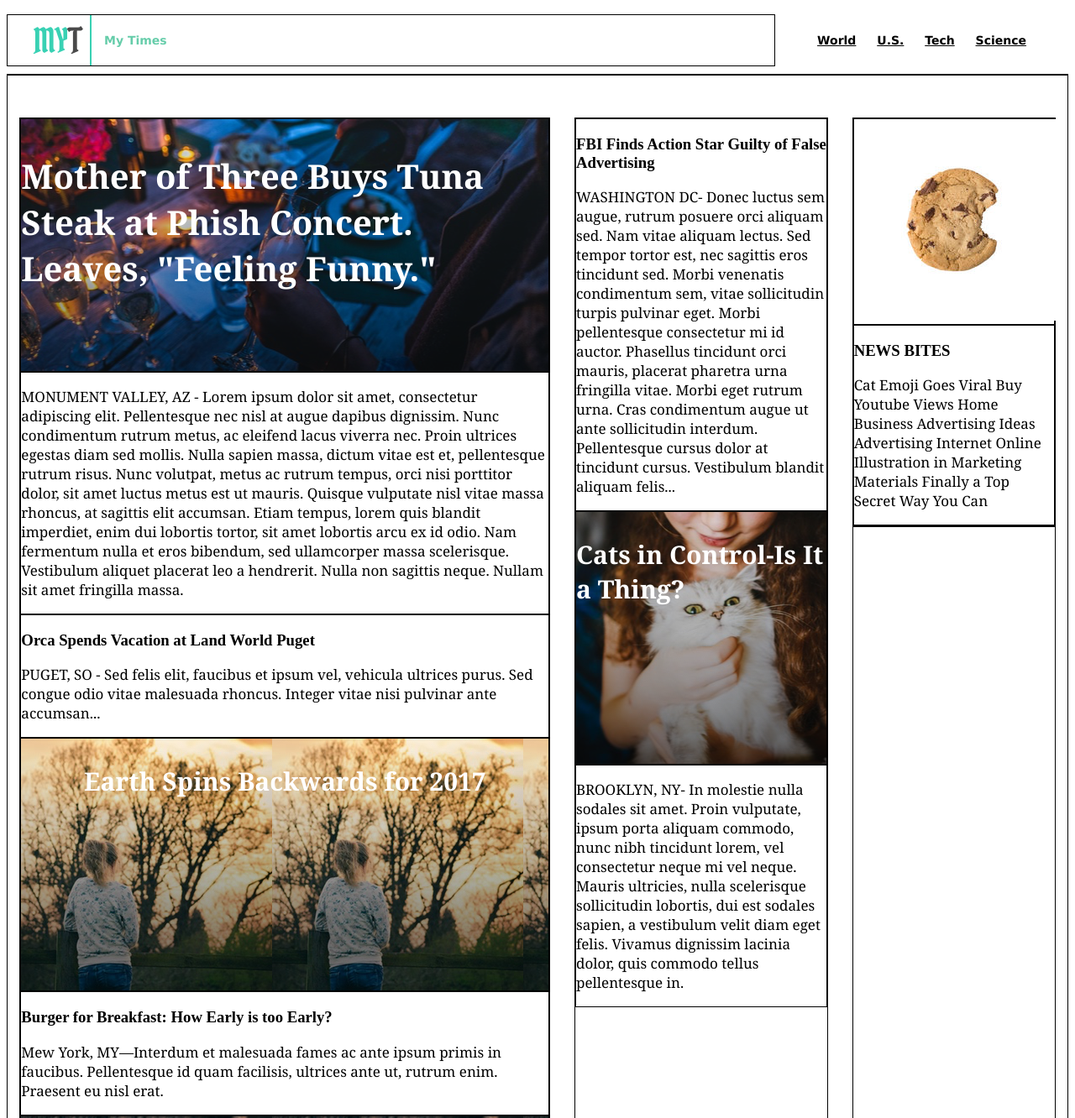
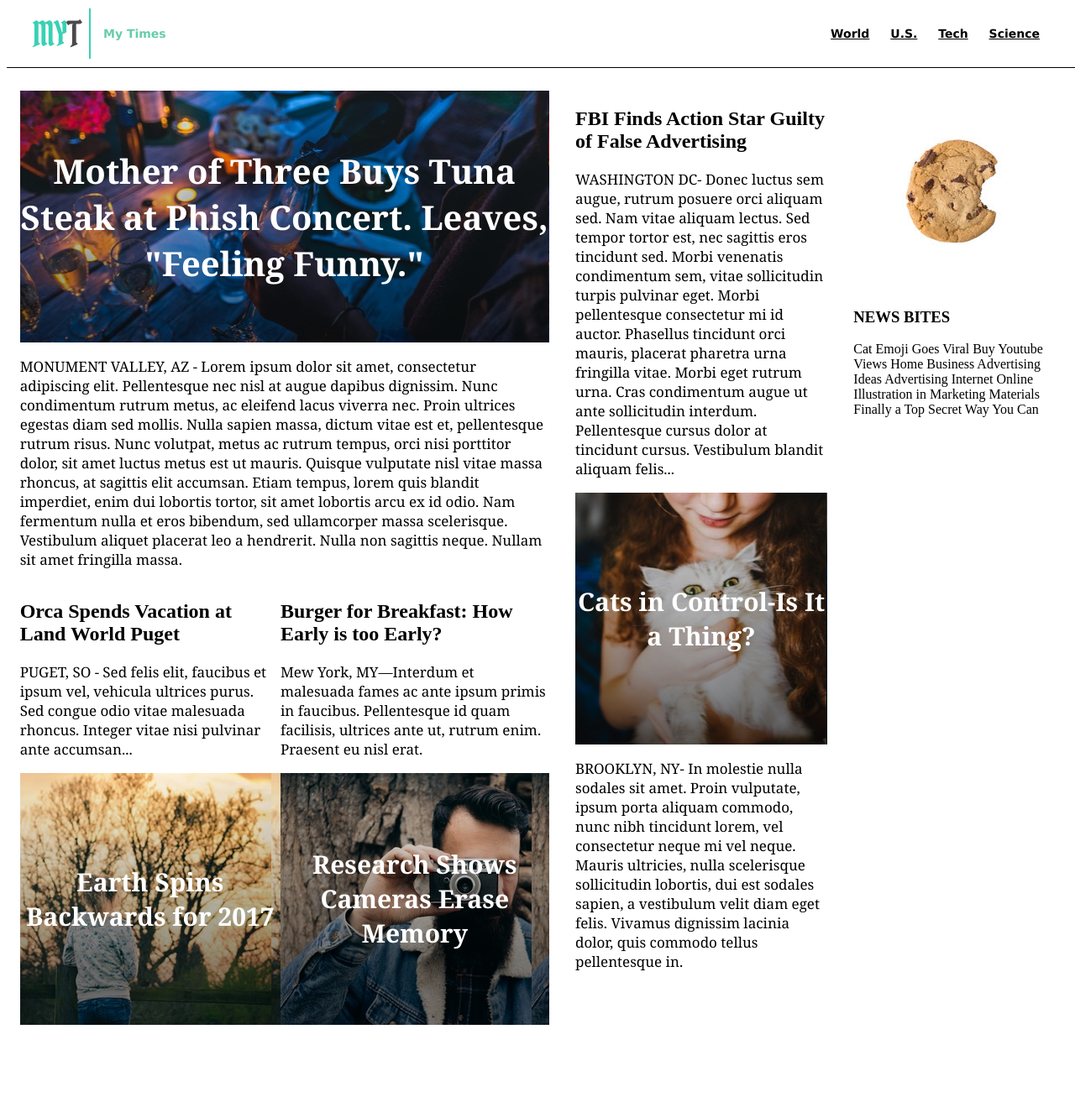
Before and after one commit to feishirleyg/My_Time, a plain HTML site: page index.html in a window 1280 px wide. Shown: the top 1332 px of the page at 84% size. After the commit the page ends 1229 px from the top, so only its background shows below. Drawn offline with Linux system fonts and the light colour scheme.

Commit message:
Flex Divs

```diff
--- a/Resources/style.css
+++ b/Resources/style.css
@@ -5,12 +5,34 @@ header{
     font-size: 14px;
     font-weight: bold;
     color:MediumAquamarine;
+    background-color: white;
     border-bottom: 1px solid black;
     width:100%;
     height:80px;
     align-items:center;
     justify-content: space-between;
+    position:fixed;
+    top:0;
 }
+
+header nav{
+    padding:40px;
+}
+
+nav span{
+    display:inline-block;
+    padding:10px;
+}
+
+a{
+    color:black;
+}
+
+div{
+    display:block;
+}
+
+
 .logo{
     padding-left: 30px;
     display:flex;
@@ -21,31 +43,20 @@ header{
 .logo img{
     margin-right:15px;
 }
-nav span{
-    display:inline-block;
-    padding: 10px;
-}
 
-header nav{
-    padding:40px;
-}
-
-a{
-    color:black;
-}
-
-div{
-    border: 1px solid black;
-}
                                   /*content*/
 .content{
     display:flex;
     justify-content: space-around;
-    padding-top:50px;
+    padding-top:100px;
+    width:;
+    margin:;
 }
+
 .column{
       display:flex;
       flex-direction: column;
+      margin: ;
 }
 
 .left{
@@ -59,7 +70,8 @@ div{
 .right{
     width:240px;
 }
-p{
+
+p.narrative{
     font-family: Georgia;
     font-size: 17px;
     color: black;
@@ -70,28 +82,34 @@ p{
     display:flex;
     justify-content: center;
     height:300px;
-}
-
-.image p{
+    flex-direction:column;
     font-family: Georgia;
     font-weight: bold;
     font-size: 30px;
     color: white;
+    text-align:center;
 }
+
 .main{
     background-image: url("Main_Story.png");
-}
-
-.main p{
-  font-size:40px;
+    font-size:40px;
 }
 
 .fall{
     background-image: url("Fall_Season.png");
+
 }
 .camera{
     background-image: url("Hipster_Cameraman.png");
+
 }
 .cat{
     background-image: url("Cat_CEO.png");
 }
+
+.stories{
+  display:flex;
+  justify-content: space-around;
+}
+
+/*footer*/
--- a/index.html
+++ b/index.html
@@ -31,54 +31,68 @@
 <!--First Column-->
 
 <div class="column left">
+    <div class="lead-story">
           <div class="image main">
-      <p>Mother of Three Buys Tuna Steak at Phish Concert. Leaves, "Feeling Funny."</p>
+                <span>Mother of Three Buys Tuna Steak at Phish Concert. Leaves, "Feeling Funny."</span>
           </div>
-  <div>
-      <p> MONUMENT VALLEY, AZ - Lorem ipsum dolor sit amet, consectetur adipiscing elit. Pellentesque nec nisl at augue dapibus dignissim. Nunc condimentum rutrum metus, ac eleifend lacus viverra nec. Proin ultrices egestas diam sed mollis. Nulla sapien massa, dictum vitae est et, pellentesque rutrum risus. Nunc volutpat, metus ac rutrum tempus, orci nisi porttitor dolor, sit amet luctus metus est ut mauris. Quisque vulputate nisl vitae massa rhoncus, at sagittis elit accumsan. Etiam tempus, lorem quis blandit imperdiet, enim dui lobortis tortor, sit amet lobortis arcu ex id odio. Nam fermentum nulla et eros bibendum, sed ullamcorper massa scelerisque. Vestibulum aliquet placerat leo a hendrerit. Nulla non sagittis neque. Nullam sit amet fringilla massa.</p>
+          <p class="narrative"> MONUMENT VALLEY, AZ - Lorem ipsum dolor sit amet, consectetur adipiscing elit. Pellentesque nec nisl at augue dapibus dignissim. Nunc condimentum rutrum metus, ac eleifend lacus viverra nec. Proin ultrices egestas diam sed mollis. Nulla sapien massa, dictum vitae est et, pellentesque rutrum risus. Nunc volutpat, metus ac rutrum tempus, orci nisi porttitor dolor, sit amet luctus metus est ut mauris. Quisque vulputate nisl vitae massa rhoncus, at sagittis elit accumsan. Etiam tempus, lorem quis blandit imperdiet, enim dui lobortis tortor, sit amet lobortis arcu ex id odio. Nam fermentum nulla et eros bibendum, sed ullamcorper massa scelerisque. Vestibulum aliquet placerat leo a hendrerit. Nulla non sagittis neque. Nullam sit amet fringilla massa.</p>
    </div>
-  <div>
-      <h3>Orca Spends Vacation at Land World Puget</h3>
-      <p>PUGET, SO - Sed felis elit, faucibus et ipsum vel, vehicula ultrices purus. Sed congue odio vitae malesuada rhoncus. Integer vitae nisi pulvinar ante accumsan...</p>
+
+
+  <div class="stories">
+        <div class="story">
+              <div class="text-content">
+                  <h2>Orca Spends Vacation at Land World Puget</h2>
+                  <p class="narrative">PUGET, SO - Sed felis elit, faucibus et ipsum vel, vehicula ultrices purus. Sed congue odio vitae malesuada rhoncus. Integer vitae nisi pulvinar ante accumsan...</p>
               </div>
               <div class="image fall">
-      <p>Earth Spins Backwards for 2017</p>
+                  <span>Earth Spins Backwards for 2017</span>
               </div>
-  <div>
-      <h3>Burger for Breakfast: How Early is too Early?</h3>
-      <p>Mew York, MY—Interdum et malesuada fames ac ante ipsum primis in faucibus. Pellentesque id quam facilisis, ultrices ante ut, rutrum enim. Praesent eu nisl erat.</p>
+        </div>
+        <div class="story">
+              <div class="text-content">
+                  <h2>Burger for Breakfast: How Early is too Early?</h2>
+                  <p class="narrative">Mew York, MY—Interdum et malesuada fames ac ante ipsum primis in faucibus. Pellentesque id quam facilisis, ultrices ante ut, rutrum enim. Praesent eu nisl erat.</p>
               </div>
               <div class="image camera">
-      <p>Research Shows Cameras Erase Memory</p>
+                  <span>Research Shows Cameras Erase Memory</span>
+              </div>
+       </div>
   </div>
 </div>
 
 <!--Second Column-->
 
 <div class="column middle">
-  <div>
-      <h3>FBI Finds Action Star Guilty of False Advertising </h3>
-      <p>WASHINGTON DC- Donec luctus sem augue, rutrum posuere orci aliquam sed. Nam vitae aliquam lectus. Sed tempor tortor est, nec sagittis eros tincidunt sed. Morbi venenatis condimentum sem, vitae sollicitudin turpis pulvinar eget. Morbi pellentesque consectetur mi id auctor. Phasellus tincidunt orci mauris, placerat pharetra urna fringilla vitae. Morbi eget rutrum urna. Cras condimentum augue ut ante sollicitudin interdum. Pellentesque cursus dolor at tincidunt cursus. Vestibulum blandit aliquam felis...</p>
+      <div class="story">
+            <div class="text-content">
+                <h2>FBI Finds Action Star Guilty of False Advertising </h2>
+                <p class="narrative">WASHINGTON DC- Donec luctus sem augue, rutrum posuere orci aliquam sed. Nam vitae aliquam lectus. Sed tempor tortor est, nec sagittis eros tincidunt sed. Morbi venenatis condimentum sem, vitae sollicitudin turpis pulvinar eget. Morbi pellentesque consectetur mi id auctor. Phasellus tincidunt orci mauris, placerat pharetra urna fringilla vitae. Morbi eget rutrum urna. Cras condimentum augue ut ante sollicitudin interdum. Pellentesque cursus dolor at tincidunt cursus. Vestibulum blandit aliquam felis...</p>
           </div>
+      </div>
+      <div class="story">
           <div class="image cat">
-      <p>Cats in Control-Is It a Thing?</p>
+                <span>Cats in Control-Is It a Thing?</span>
          </div>
-  <div>
-      <p>BROOKLYN, NY- In molestie nulla sodales sit amet. Proin vulputate, ipsum porta aliquam commodo, nunc nibh tincidunt lorem, vel consectetur neque mi vel neque. Mauris ultricies, nulla scelerisque sollicitudin lobortis, dui est sodales sapien, a vestibulum velit diam eget felis. Vivamus dignissim lacinia dolor, quis commodo tellus pellentesque in.</p>
+         <p class="narrative">BROOKLYN, NY- In molestie nulla sodales sit amet. Proin vulputate, ipsum porta aliquam commodo, nunc nibh tincidunt lorem, vel consectetur neque mi vel neque. Mauris ultricies, nulla scelerisque sollicitudin lobortis, dui est sodales sapien, a vestibulum velit diam eget felis. Vivamus dignissim lacinia dolor, quis commodo tellus pellentesque in.</p>
      </div>
 </div>
 
 <!--Third Column-->
 
 <div class="column right">
-  <div>
       <img src="Resources/Cookie.png" alt="Cookies"/>
+      <div class="news-bites">
+            <h3>NEWS BITES</h3>
+            <!--insert spans later-->
+            <p>Cat Emoji Goes Viral Buy Youtube Views Home Business Advertising Ideas Advertising Internet Online Illustration in Marketing Materials Finally a Top Secret Way You Can </p>
       </div>
-  <div>
-      <h3>NEWS BITES</h3>
-      <p>Cat Emoji Goes Viral Buy Youtube Views Home Business Advertising Ideas Advertising Internet Online Illustration in Marketing Materials Finally a Top Secret Way You Can </p>
-  <div>
 </div>
+</div>
+
+<!--Footer-->
+
+
 
 
 
```
Lines whose indentation alone changed are shown as unchanged.
